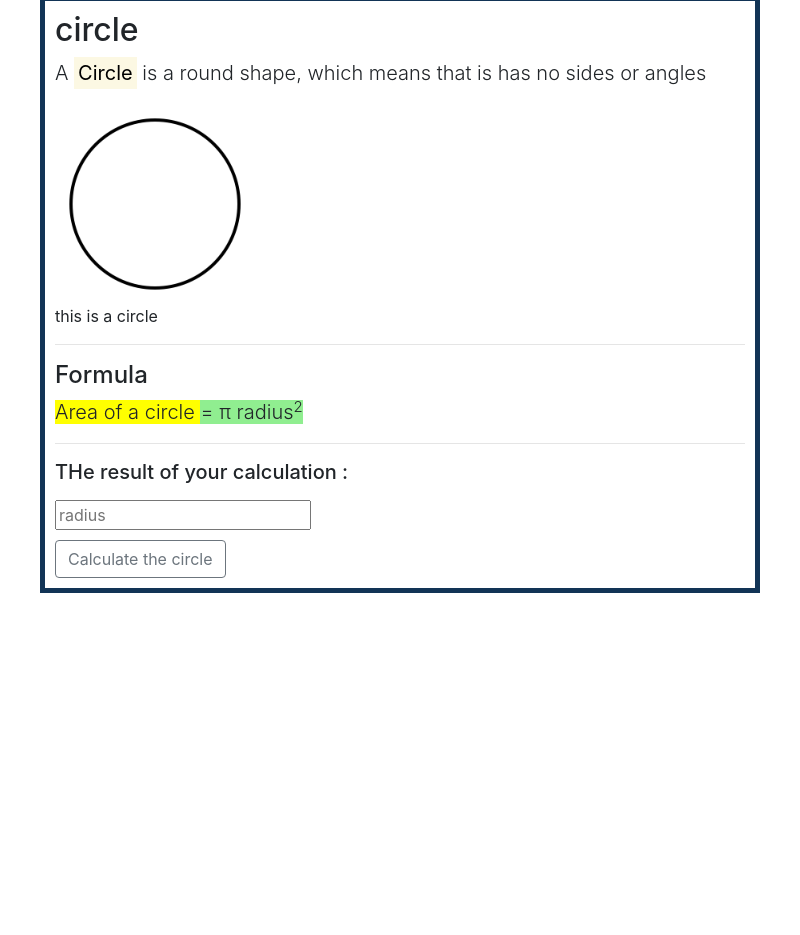
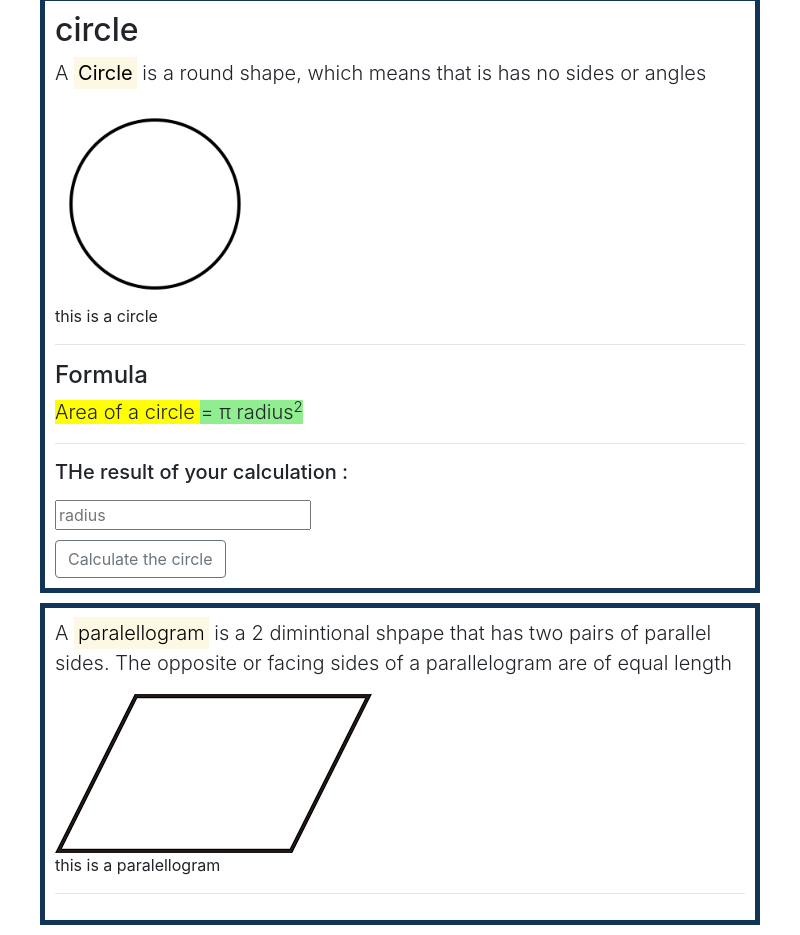
Before and after one commit to codeL123456/2d-shapes-calculator, an Electron app: page src/area/main.html in a window 800 px wide. Shown: the part 1861-2796 px from the top of the page. Before the commit the page ends 2464 px from the top, so only its background shows below. Drawn offline with nearby package versions, Linux system fonts and the light colour scheme.

Commit message:
added the difinition and the picture of a paralellogram

```diff
--- a/src/area/main.html
+++ b/src/area/main.html
@@ -132,5 +132,11 @@
 
         <button class="btn btn-outline-secondary" id="calCir">Calculate the circle</button>
     </div>
+    <div class="container description" id="para">
+        <p class="lead">A <mark>paralellogram</mark> is a 2 dimintional shpape that has two pairs of parallel sides. The opposite or facing sides of a parallelogram are of equal length </p>
+        <img src="img/paralellogram.png" alt="parallelogram">
+        <p>this is a paralellogram</p>
+        <hr>
+    </div>
 </body>
 </html>
--- a/src/area/main.js
+++ b/src/area/main.js
@@ -91,4 +91,5 @@ window.onload = function () {
         //displaying the values
         return $("#res3").html(result);
     })
+
 }
```
Also changed, not shown: src/area/img/paralellogram.png (added).
